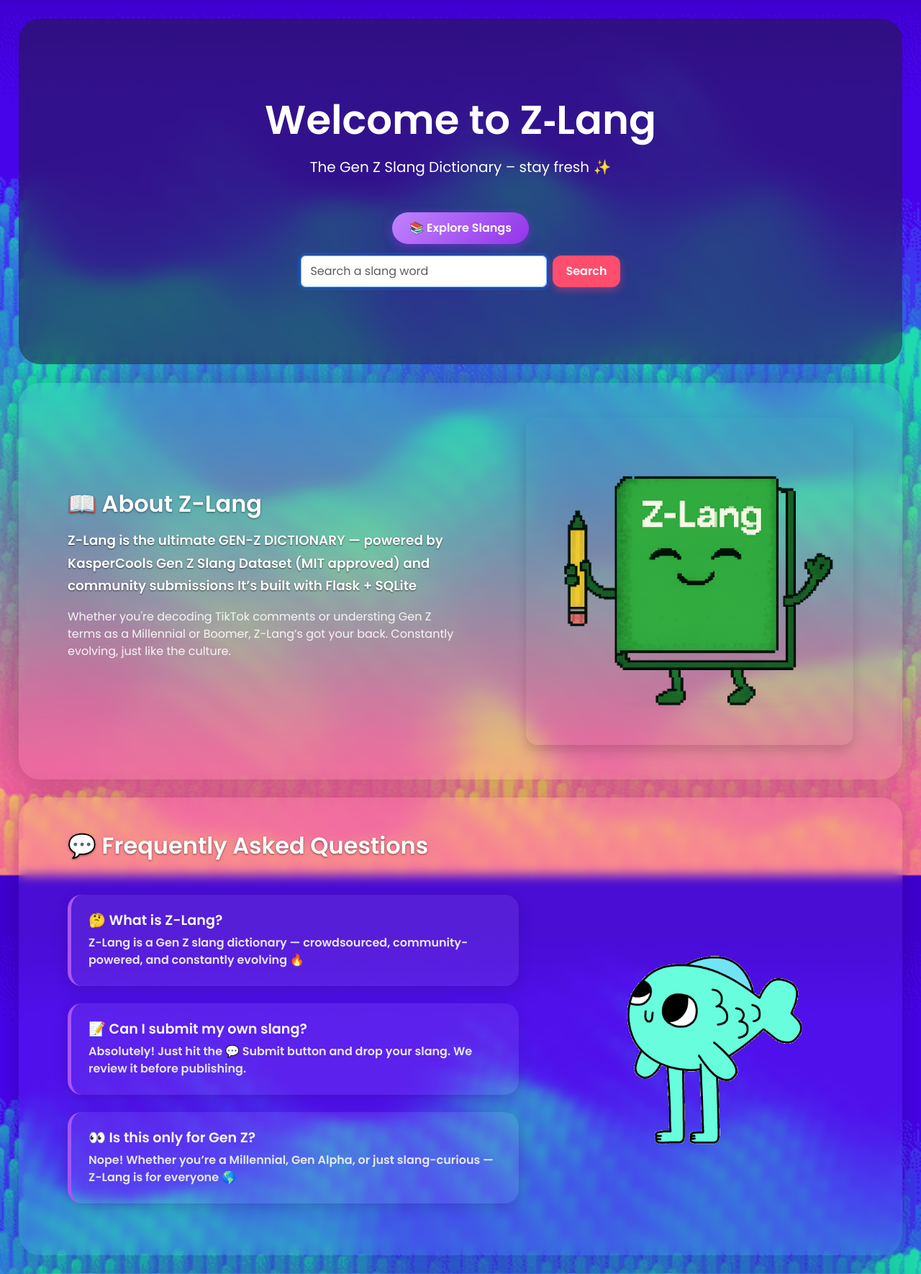
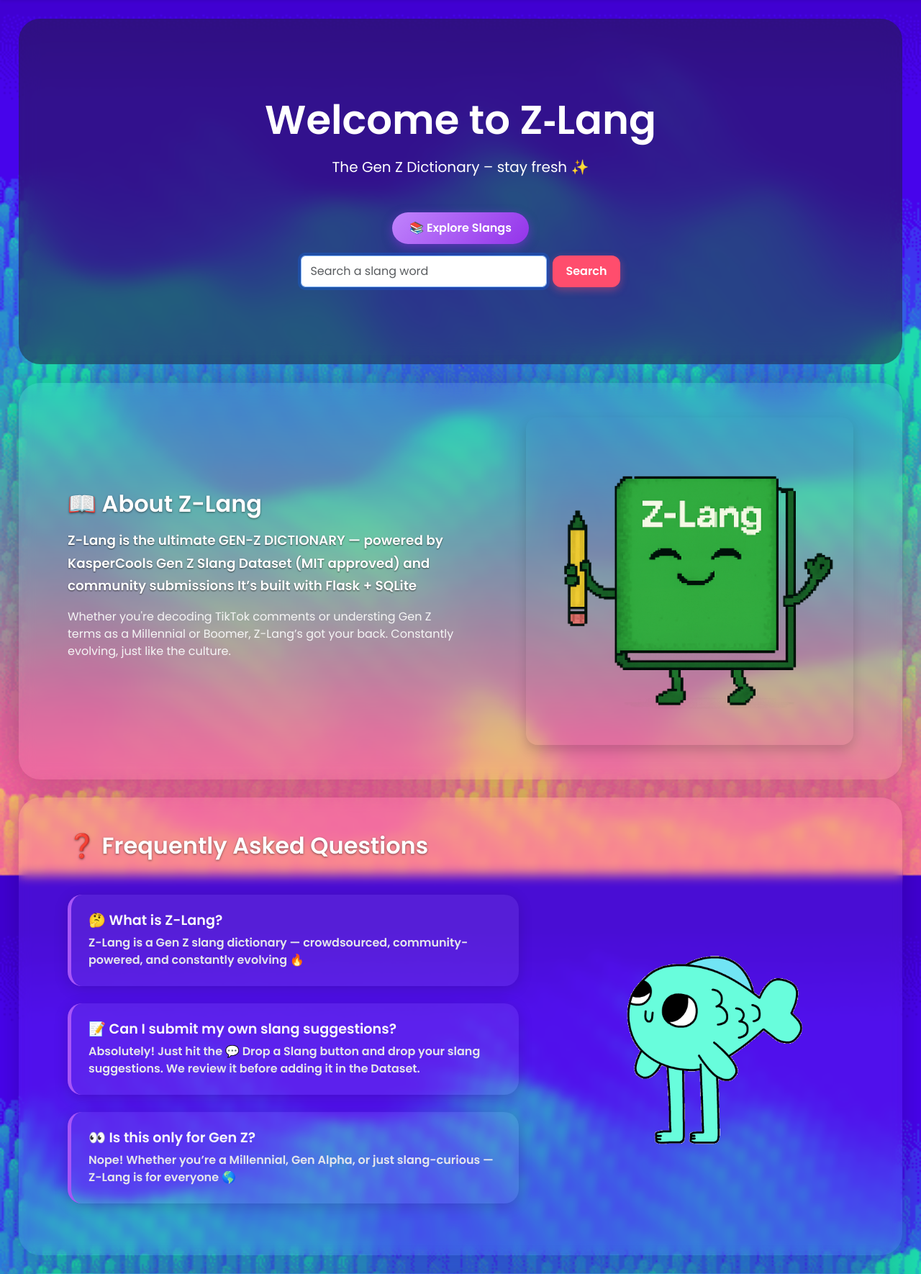
Before and after one commit to aryan123pro/Z-Lang, a Flask app: page / in a window 1280 px wide. Shown: the part 64-1834 px from the top of the page at 72% size. Run offline with Flask 3, Linux system fonts and the light colour scheme; some libraries are stand-ins or nearby versions.

Commit message:
Updated index.html with meta tags and improvements

```diff
--- a/templates/index.html
+++ b/templates/index.html
@@ -5,7 +5,7 @@
 
     <h1 class="display-4 fw-bold mb-3 text-white">Welcome to  <span class="d-block d-md-inline">Z‑Lang</span></h1>
     <p class="lead text-white mb-4">
-      The Gen Z Slang Dictionary – stay fresh ✨
+      The Gen Z Dictionary – stay fresh ✨
     </p>
 
     <a href="/slang" class="btn btn-explore mt-4">📚 Explore Slangs</a>
@@ -46,7 +46,7 @@
 
       <!-- Left: FAQ Heading + Cards -->
       <div class="col-md-7">
-        <h2 class="section-title mb-5">💬 Frequently Asked Questions</h2>
+        <h2 class="section-title mb-5">❓ Frequently Asked Questions</h2>
 
         <div class="faq-card">
           <h5>🤔 What is Z-Lang?</h5>
@@ -54,8 +54,8 @@
         </div>
 
         <div class="faq-card">
-          <h5>📝 Can I submit my own slang?</h5>
-          <p>Absolutely! Just hit the 💬 Submit button and drop your slang. We review it before publishing.</p>
+          <h5>📝 Can I submit my own slang suggestions?</h5>
+          <p>Absolutely! Just hit the 💬 Drop a Slang button and drop your slang suggestions. We review it before adding it in the Dataset.</p>
         </div>
 
         <div class="faq-card">
```
